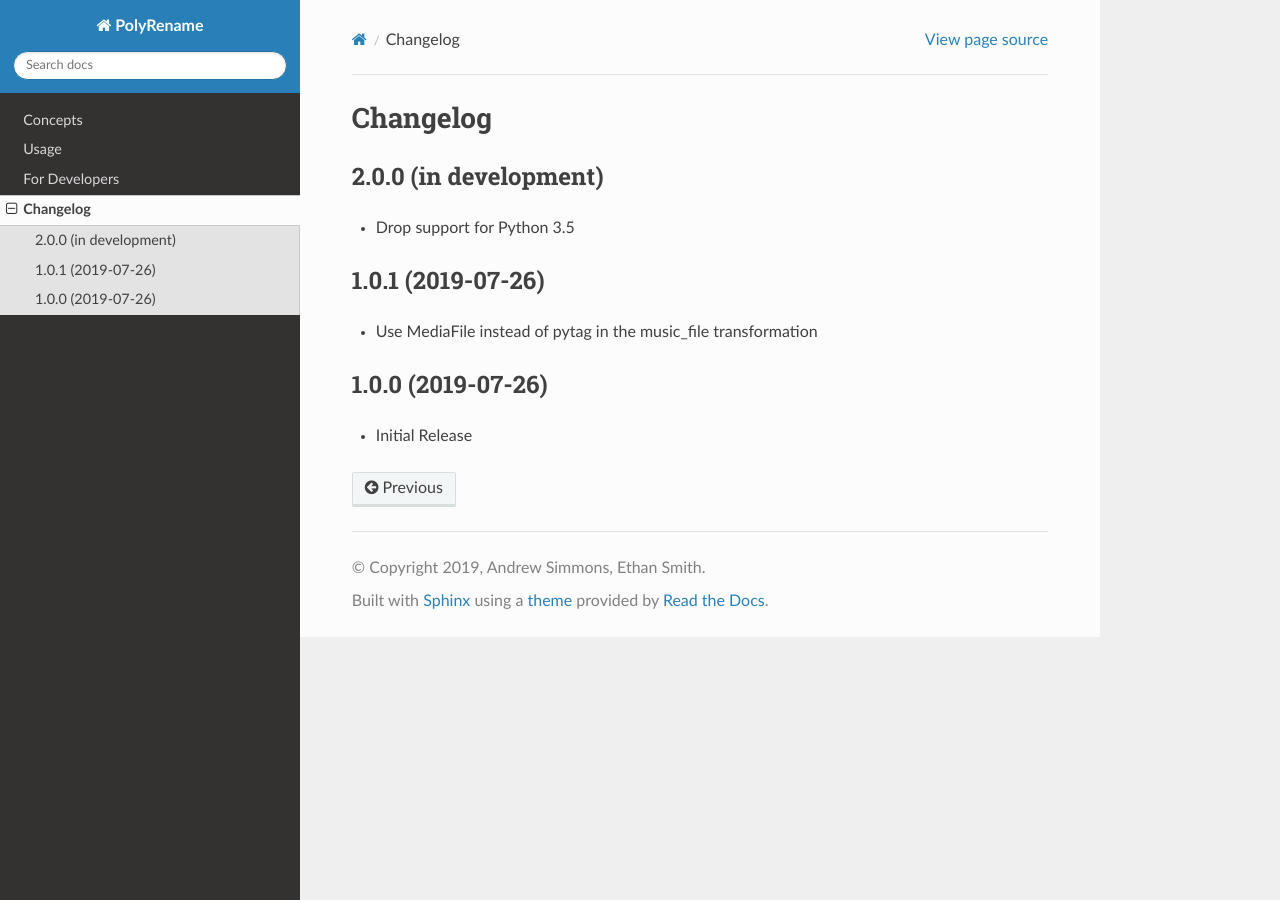
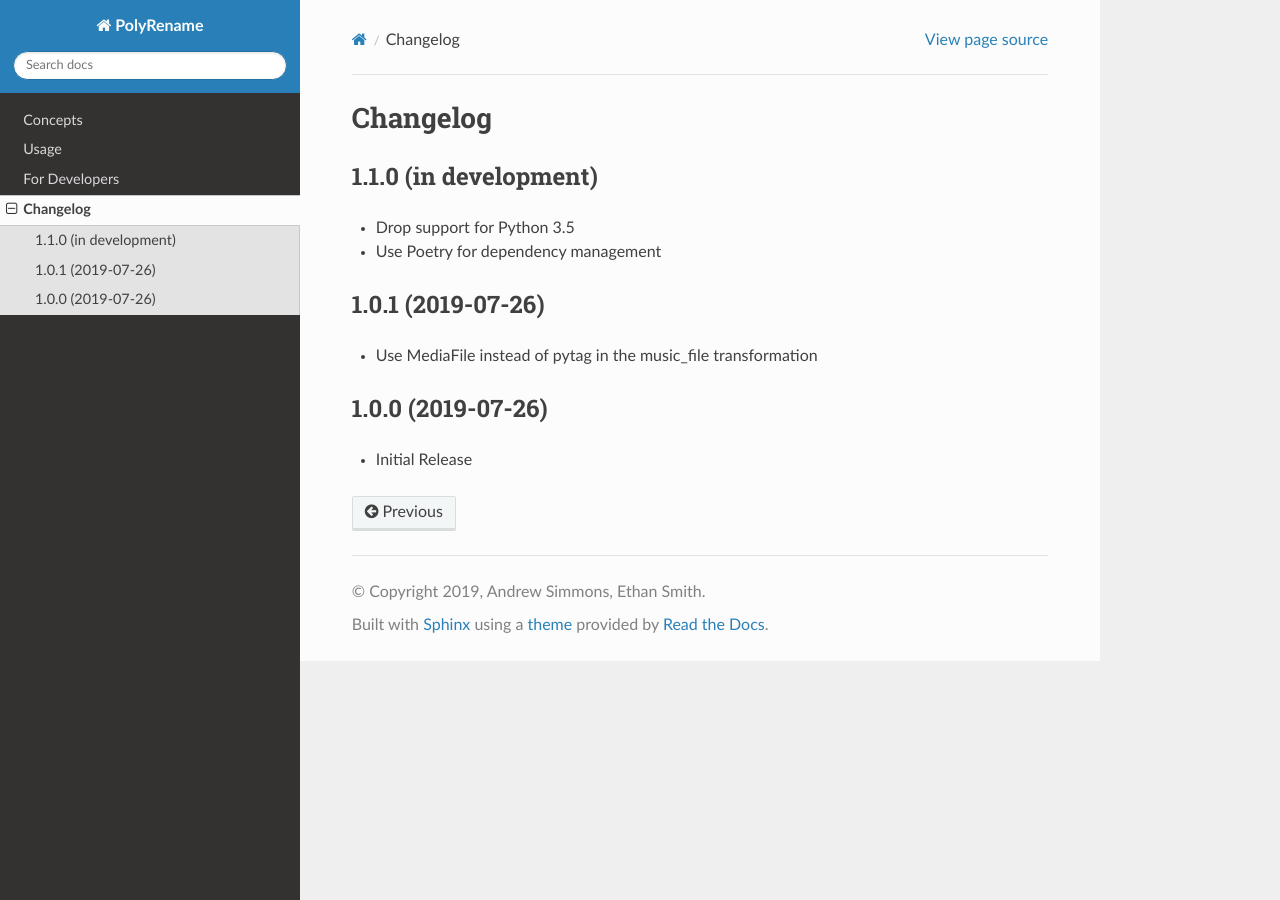
Before and after one commit to agsimmons/PolyRename, a Sphinx documentation site: the page built from docs/changelog.rst, in a window 1280 px wide. Built offline with Sphinx 7.4.7 and the Read the Docs theme 2.0.0, drawn with Linux system fonts in a browser that asks for light colours.

Commit message:
Update changelog

```diff
--- a/docs/changelog.rst
+++ b/docs/changelog.rst
@@ -1,10 +1,11 @@
 Changelog
 =========
 
-2.0.0 (in development)
+1.1.0 (in development)
 ----------------------
 
 * Drop support for Python 3.5
+* Use Poetry for dependency management
 
 1.0.1 (2019-07-26)
 ------------------
```
